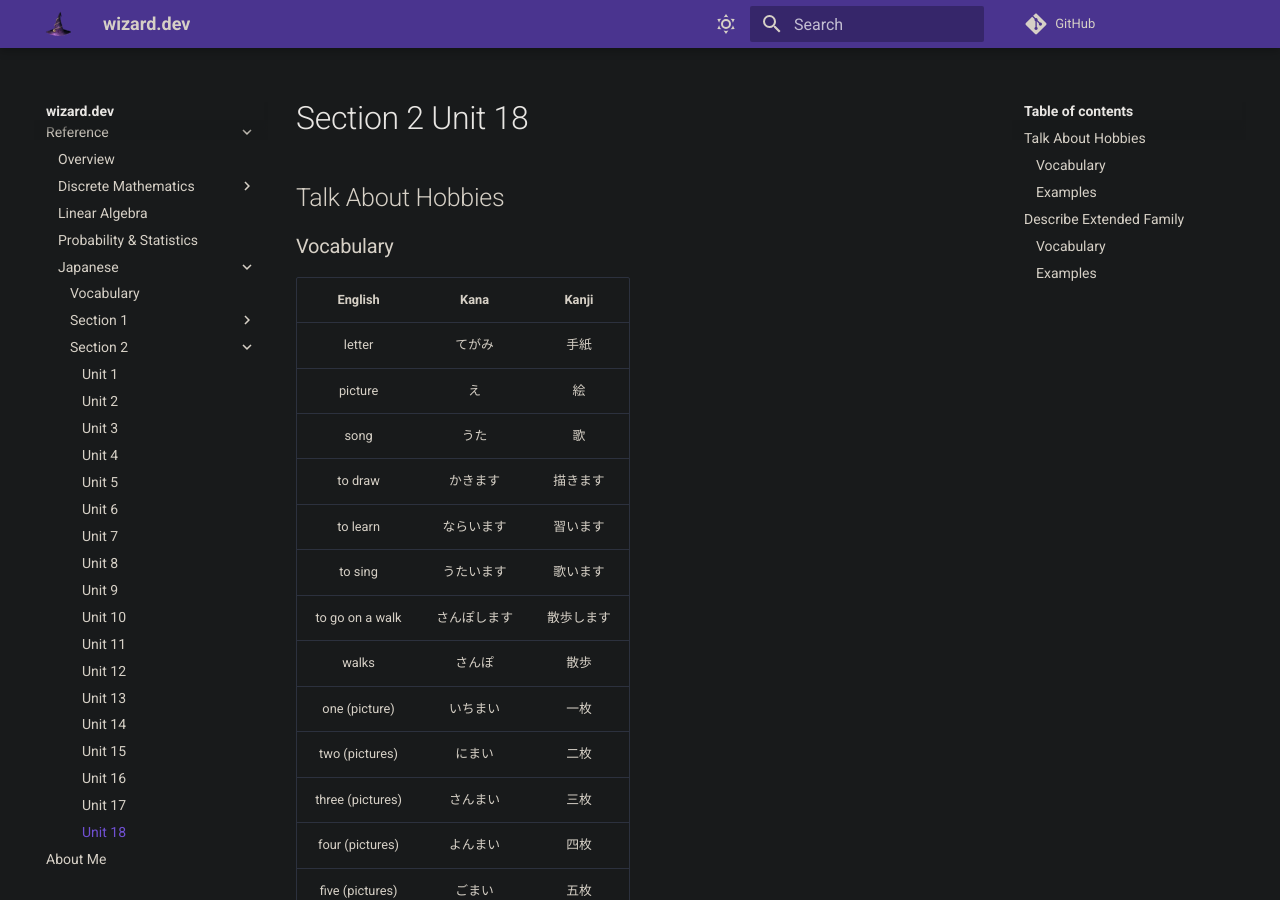
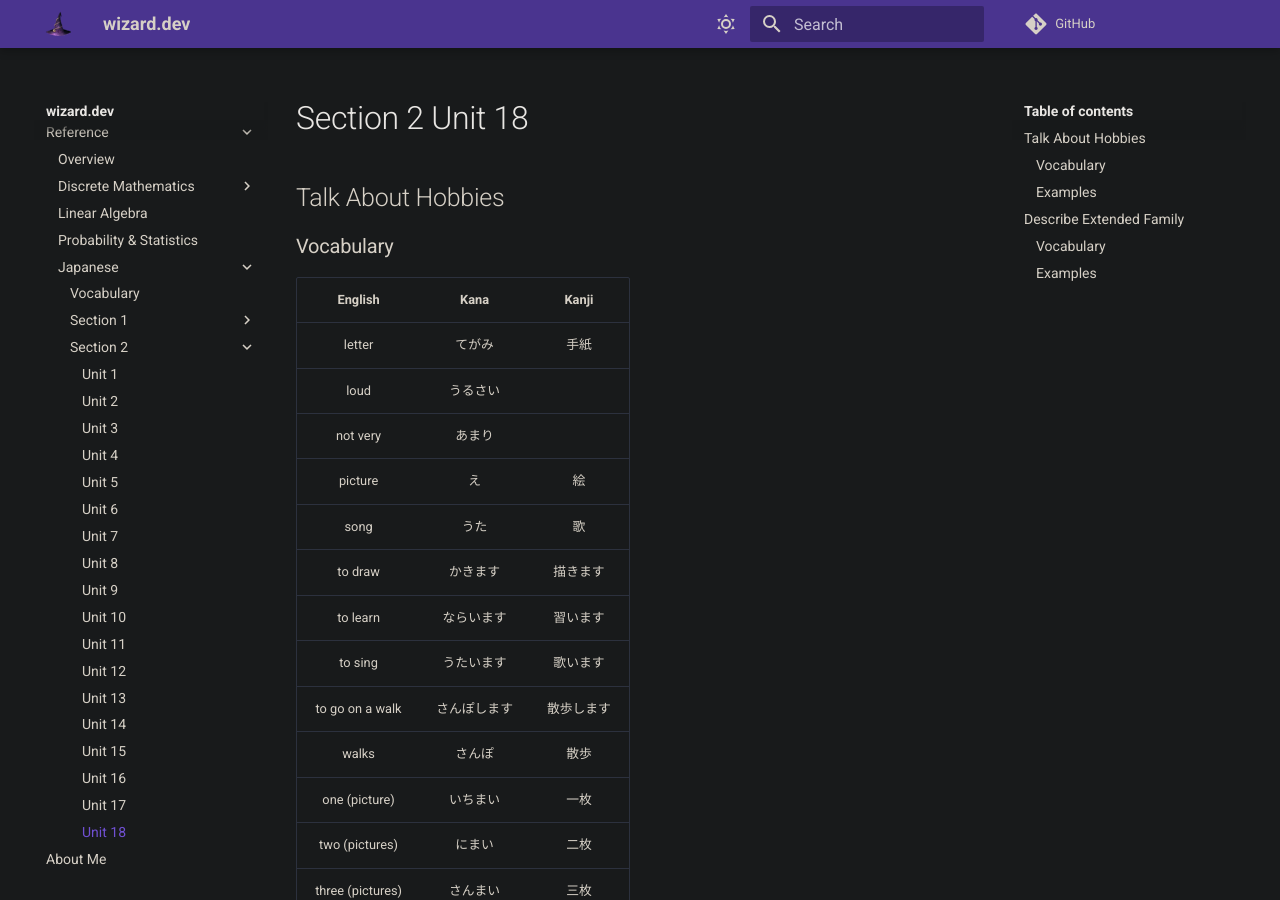
Before and after one commit to zkWildfire/wizard.dev, an MkDocs documentation site: the page built from docs/reference/japanese/section-2/unit-18.md, in a window 1280 px wide and 900 px high. Built offline with MkDocs 1.6.1 and Material for MkDocs 9.7.7, drawn with Linux system fonts in a browser that asks for light colours; comment, search, counter and statistics services are not loaded.

```diff
--- a/docs/reference/japanese/section-2/unit-18.md
+++ b/docs/reference/japanese/section-2/unit-18.md
@@ -4,6 +4,8 @@
 | English | Kana | Kanji |
 |:-------:|:----:|:-----:|
 | letter | てがみ | 手紙 |
+| loud | うるさい |  |
+| not very | あまり |  |
 | picture | え | 絵 |
 | song | うた | 歌 |
 | to draw | かきます | 描きます |
```
Also changed, not shown: docs/reference/japanese/vocabulary.md (+2 -0 lines).
